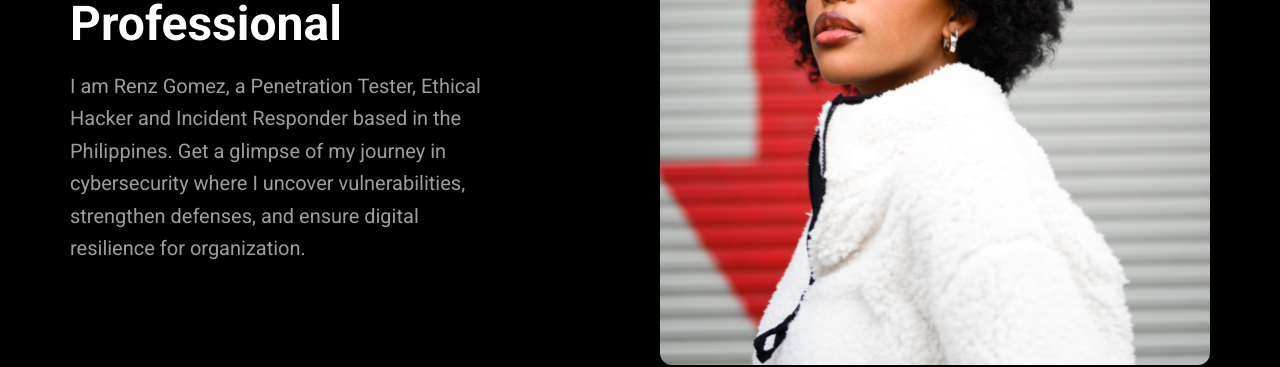
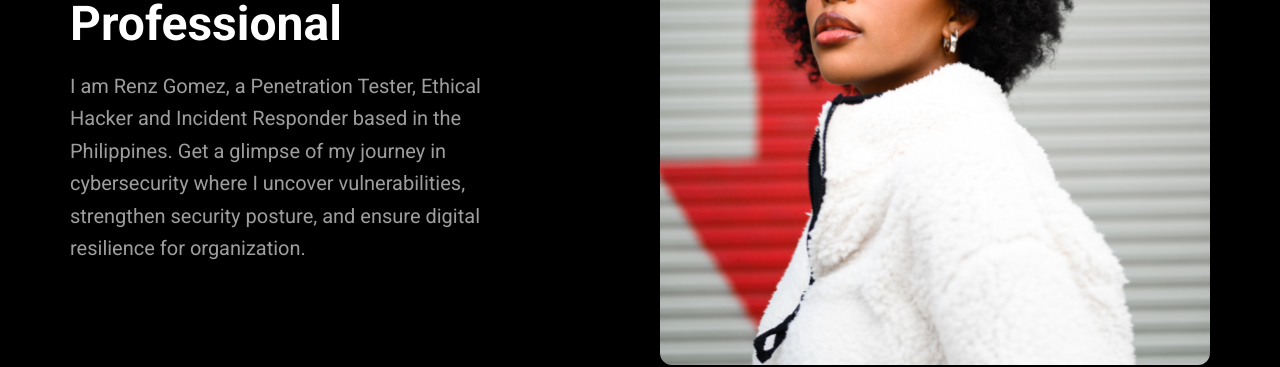
Before and after one commit to rdevproxy/rdevproxy.github.io, a Next.js app: page / in a window 1280 px wide. Shown: the part 301-668 px from the top of the page. Built offline with nearby package versions, Linux system fonts and the light colour scheme.

Commit message:
FIX: minor change on description

```diff
--- a/src/app/hero.tsx
+++ b/src/app/hero.tsx
@@ -19,7 +19,7 @@ function Hero() {
             variant="lead"
             className="mb-4 !text-gray-500 md:pr-16 xl:pr-28"
           >
-            I am Renz Gomez, a Penetration Tester, Ethical Hacker and Incident Responder based in the Philippines. Get a glimpse of my journey in cybersecurity where I uncover vulnerabilities, strengthen defenses, and ensure digital resilience for organization.
+            I am Renz Gomez, a Penetration Tester, Ethical Hacker and Incident Responder based in the Philippines. Get a glimpse of my journey in cybersecurity where I uncover vulnerabilities, strengthen security posture, and ensure digital resilience for organization.
           </Typography>
 
         </div>
```
